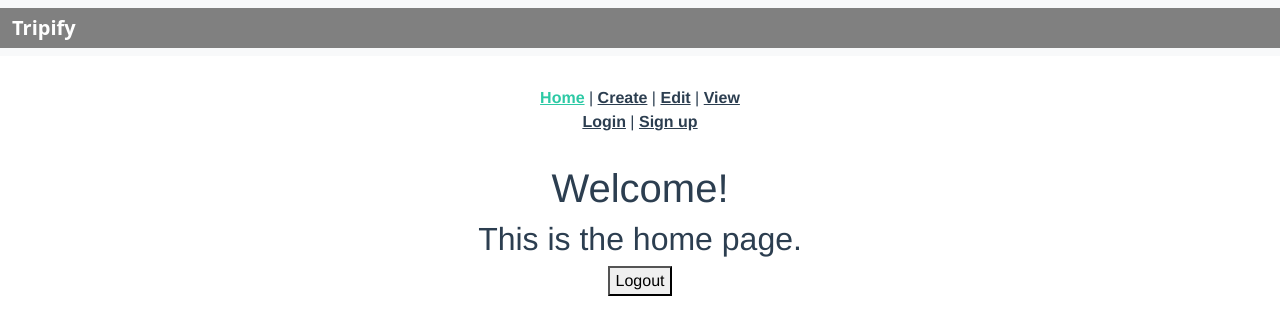
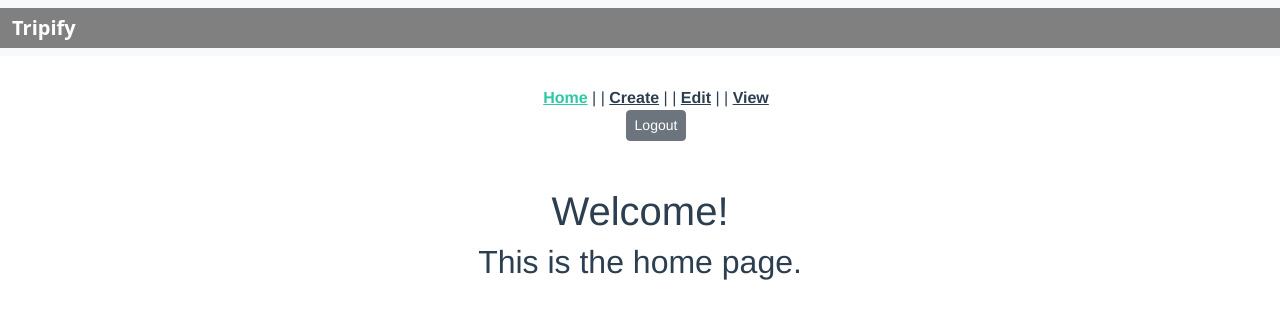
Before and after one commit to Fmarecic9/TripifyProjekt, a Vue app: page / in a window 1280 px wide. Shown: the top 334 px of the page. Built offline with nearby package versions, Linux system fonts and the light colour scheme; no server answers; sample sign-in values are in the browser's storage.

Commit message:
Onauthstatechanged nadograden

```diff
--- a/src/App.vue
+++ b/src/App.vue
@@ -1,16 +1,23 @@
 <template>
-  <nav>
-    <router-link to="/">Home</router-link> |
-    <router-link to="/create">Create</router-link> |
-    <router-link to="/edit">Edit</router-link> |
+  <nav class = "navigacija">
+    <ul class = "links">
+    <li v-if="this.currentUser != null">
+    <router-link to="/">Home</router-link> | |
+    <router-link to="/create">Create</router-link> | |
+    <router-link to="/edit">Edit</router-link> | |
     <router-link to="/view">View</router-link>
-    <br>
-    <router-link to="/login">Login</router-link> |
+    </li>
+
+    <li v-if="this.currentUser == null">
+    <router-link to="/login">Login</router-link> | |
     <router-link to="/signup">Sign up</router-link>
+    </li>
+    <router-link to="/login"><button type="button" class="btn btn-secondary btn-sm" @click="logout" v-if="this.currentUser != null">Logout</button></router-link>
+  </ul>
   </nav>
   <router-view/>
 
-  <button type="button" class="logout" @click="logout">Logout</button>
+
 </template>
 
 
@@ -36,17 +43,22 @@ nav {
     }
   }
 }
+.links{
+list-style-type:none;
+
+}
 </style>
 <script>
 
 import { auth } from '@/firebase';
 import { getAuth, onAuthStateChanged, signOut } from 'firebase/auth';
-
+import { store } from '@/store'
 
 export default {
   data() {
     return {
-      currentUser: null
+      currentUser: null,
+      store,
     };
   },
   created() {
@@ -54,26 +66,21 @@ export default {
       if (user) {
         this.currentUser = user;
         console.log(user.email + " is logged in");
+        this.$router.push({ name: 'home' });
       } else {
+        this.currentUser = null;
         console.log("No one is logged in");
+        this.$router.push({ name: 'login' });
       }
     });
   },
-  checkUser(){
-      onAuthStateChanged(auth, (user) => {
-      if (currentUser != null) {
-        this.$router.push({ name: 'home' });
-      } else {
-        this.$router.push({ name: 'login' });
-      }
-    });   // trenutno samo ideja
-  },
+
   methods:{
   logout(){
       signOut(auth)
         .then(() => {
           console.log("User has been logged out");
-          this.$router.push({name:"login"})
+          this.$router.push({name:'login'})
         })
         .catch((error) => {
           console.error("User is not logged in ", error);
--- a/src/router/index.js
+++ b/src/router/index.js
@@ -32,7 +32,7 @@ const routes = [
     path: '/signup',
     name: 'signup',
     component:()=>import('../views/signup.vue')
-  }
+  },
 ]
 
 const router = createRouter({
--- /dev/null
+++ b/src/store.js
@@ -0,0 +1,3 @@
+export default{
+    currentUser: '',
+};
--- a/src/views/login.vue
+++ b/src/views/login.vue
@@ -1,6 +1,7 @@
 <template>
 <div>
-    <h1>This is a login page</h1>
+    <h1>Welcome!</h1>
+    <h2>Login or signup here</h2>
     <div class="container">
       <div class="row">
         <div class="col-sm">
```
